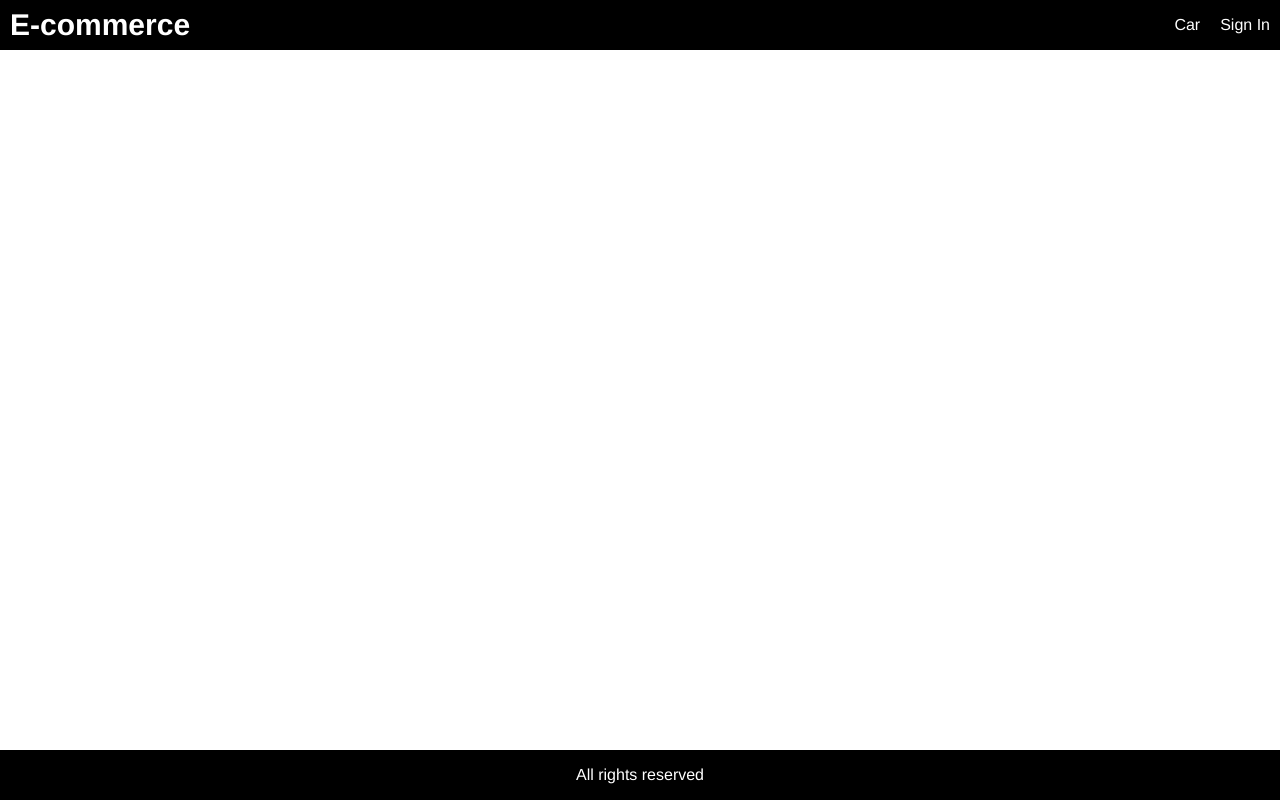
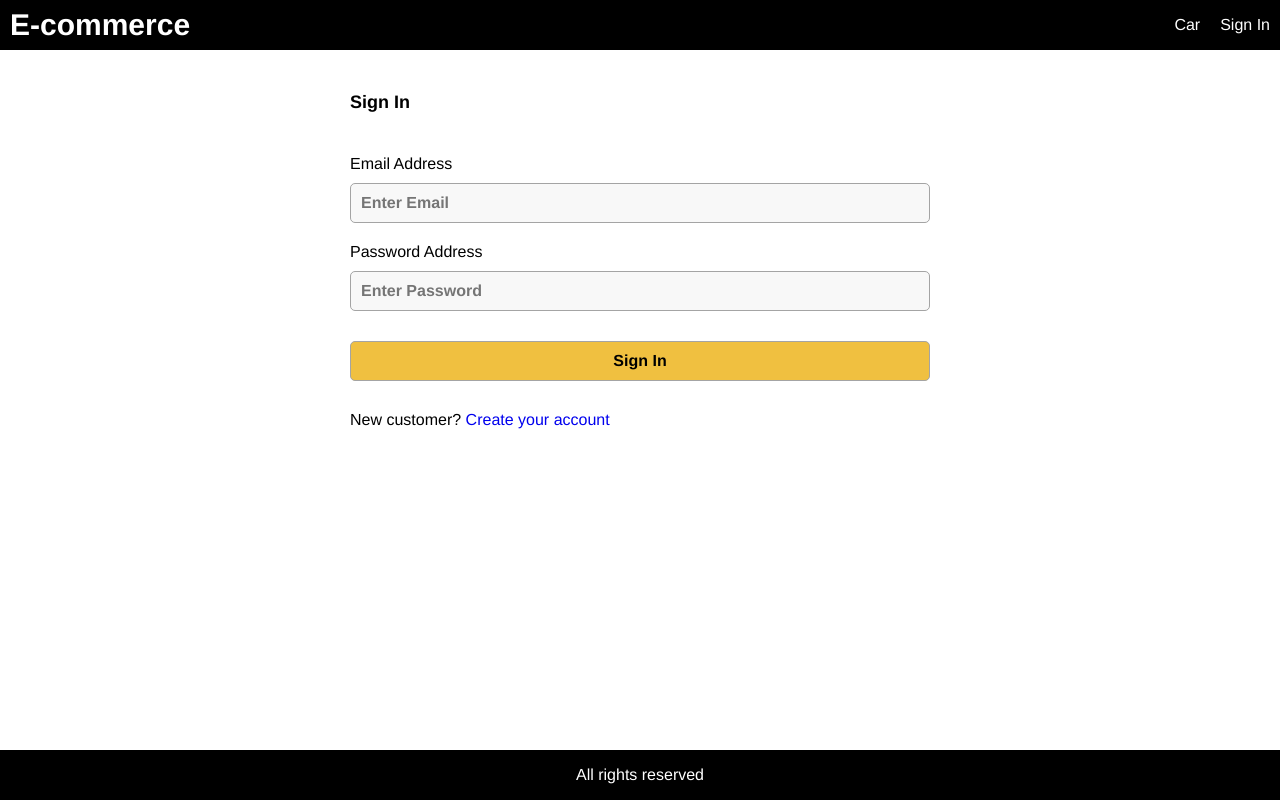
Before and after one commit to JhonathanMusa/e-commerce-practice, a React (Create React App) app in the folder frontend/: page /signin in a window 1280 px wide. Built offline with nearby package versions, Linux system fonts and the light colour scheme.

Commit message:
adding sign in screen

```diff
--- a/frontend/src/App.js
+++ b/frontend/src/App.js
@@ -3,6 +3,7 @@
 import CarScreen from "./screens/CarScreen";
 import HomeScreen from "./screens/HomeScreen";
 import ProductScreen from "./screens/ProductScreen";
+import SigninScreen from "./screens/SigninScreen";
 
 function App() {
   const car = useSelector((state) => state.car);
@@ -28,8 +29,9 @@
         </header>
         <main>
           <Route path="/car/:id?" component={CarScreen} />
+          <Route path="/product/:id" component={ProductScreen} />
+          <Route path="/signin" component={SigninScreen} />
           <Route path="/" exact component={HomeScreen} />
-          <Route path="/product/:id" component={ProductScreen} />
         </main>
         <footer className="row center">All rights reserved</footer>
       </div>
--- a/frontend/src/index.css
+++ b/frontend/src/index.css
@@ -225,3 +225,20 @@
   color: #a02020;
   background-color: #ffe0e0e0;
 }
+
+/* Form */
+.form {
+  max-width: 60rem;
+  margin: 0 auto;
+}
+
+.form > div {
+  display: flex;
+  flex-direction: column;
+  margin: 1rem;
+}
+
+.form label {
+  margin: 1rem 0;
+  display: block;
+}
--- /dev/null
+++ b/frontend/src/screens/SigninScreen.js
@@ -0,0 +1,52 @@
+import React, { useState } from "react";
+import { Link } from "react-router-dom";
+
+export default function SigninScreen() {
+  const [email, setEmail] = useState("");
+  const [password, setPassword] = useState("");
+
+  const submitHandler = (e) => {
+    e.preventDefault();
+  };
+  return (
+    <div>
+      <form className="form" onSubmit={submitHandler}>
+        <div>
+          <h1>Sign In</h1>
+        </div>
+        <div>
+          <label htmlFor="email">Email Address</label>
+          <input
+            type="email"
+            id="email"
+            placeholder="Enter Email"
+            required
+            onChange={(e) => setEmail(e.target.value)}
+          />
+        </div>
+        <div>
+          <label htmlFor="password">Password Address</label>
+          <input
+            type="password"
+            id="password"
+            placeholder="Enter Password"
+            required
+            onChange={(e) => setPassword(e.target.value)}
+          />
+        </div>
+        <div>
+          <label />
+          <button type="submit" className="primary">
+            Sign In
+          </button>
+        </div>
+        <div>
+          <label />
+          <div>
+            New customer? <Link to="/register">Create your account</Link>
+          </div>
+        </div>
+      </form>
+    </div>
+  );
+}
```
